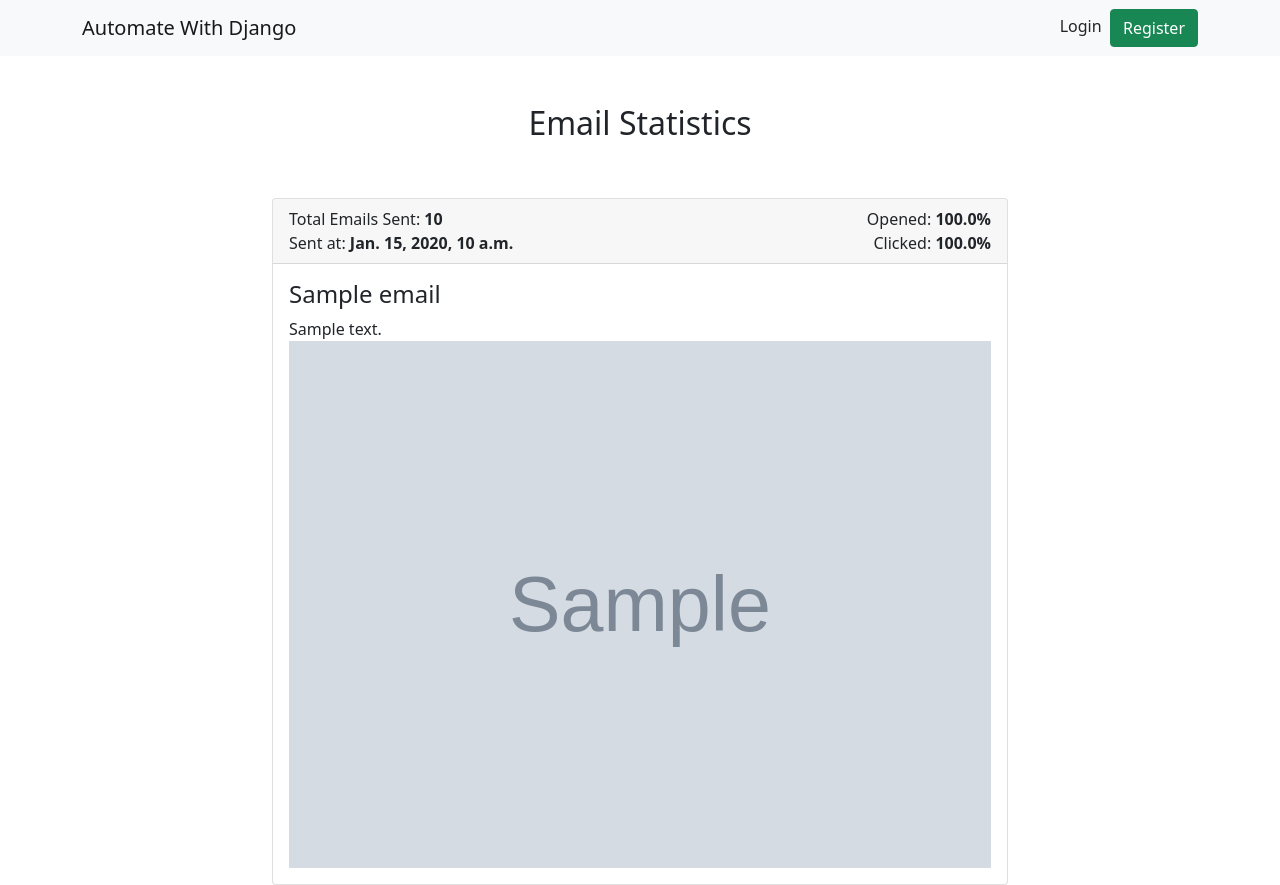
After one commit to DaviBogo/Django-Automations, a Django app: page /emails/track/stats/1 in a window 1280 px wide. The commit adds this page. Run offline with Django 5.2, Linux system fonts and the light colour scheme; tables that the repository leaves empty hold one stand-in row (values such as "Sample post"); grey boxes marked "Sample" are stand-in pictures; parts of the project's set-up code (start-up, migrations or seed data) failed here and were passed over; some libraries are stand-ins or nearby versions.

Commit message:
Adiciona tracking de emails

```diff
--- a/emails/models.py
+++ b/emails/models.py
@@ -7,6 +7,10 @@ class List(models.Model):
 
     def __str__(self) -> str:
         return self.email_list
+
+    def count_emails(self):
+        count = Subscriber.objects.filter(email_list=self).count()
+        return count
 
 
 class Subscriber(models.Model):
@@ -26,3 +30,43 @@ class Email(models.Model):
 
     def __str__(self) -> str:
         return self.subject
+
+
+    def open_rate(self):
+        total_sent = self.email_list.count_emails()
+        opened_count = EmailTracking.objects.filter(email=self, opened_at__isnull=False).count()
+
+        open_rate = (opened_count/total_sent) * 100 if total_sent > 0 else 0
+        return round(open_rate, 2)
+
+
+    def click_rate(self):
+        total_sent = self.email_list.count_emails()
+        opened_count = EmailTracking.objects.filter(email=self, opened_at__isnull=False).count()
+
+        if opened_count > 0:
+            click_count = EmailTracking.objects.filter(email=self, clicked_at__isnull=False).count()
+
+            click_rate = (click_count / opened_count) * 100 if total_sent > 0 else 0
+        else:
+            click_rate = 0
+        return round(click_rate, 2)
+
+
+class EmailTracking(models.Model):
+    email = models.ForeignKey(Email, on_delete=models.CASCADE, null=True, blank=True)
+    subscriber = models.ForeignKey(Subscriber, on_delete=models.CASCADE, null=True, blank=True)
+    unique_id = models.CharField(max_length=255, unique=True)
+    opened_at = models.DateTimeField(null=True, blank=True)
+    clicked_at = models.DateTimeField(null=True, blank=True)
+
+    def __str__(self) -> str:
+        return self.email.subject
+
+
+class Sent(models.Model):
+    email = models.ForeignKey(Email, on_delete=models.CASCADE, null=True, blank=True)
+    total_sent = models.IntegerField()
+
+    def __str__(self) -> str:
+        return str(self.email) + ' - ' + str(self.total_sent) + ' emails sent '
--- a/emails/tasks.py
+++ b/emails/tasks.py
@@ -3,6 +3,6 @@ from dataentry.utils import send_email_notification
 
 
 @app.task
-def send_email_task(mail_subject, message, to_email, attachment):
-    send_email_notification(mail_subject, message, to_email, attachment)
+def send_email_task(mail_subject, message, to_email, attachment, email_id):
+    send_email_notification(mail_subject, message, to_email, attachment, email_id)
     return 'Email sending task executed successfully.'
--- a/emails/urls.py
+++ b/emails/urls.py
@@ -3,5 +3,9 @@ from . import views
 
 
 urlpatterns = [
-    path('send-email', views.send_email, name='send_email')
+    path('send-email', views.send_email, name='send_email'),
+    path('track/click/<unique_id>/', views.track_click, name='track_click'),
+    path('track/open/<unique_id>/', views.track_open, name='track_open'),
+    path('track/dashboard/', views.track_dashboard, name='track_dashboard'),
+    path('track/stats/<int:pk>', views.track_stats, name='track_stats'),
 ]
--- a/emails/views.py
+++ b/emails/views.py
@@ -1,38 +1,91 @@
-from django.shortcuts import render, redirect
+from django.shortcuts import render, redirect, get_object_or_404
 from .forms import EmailForm
 from django.contrib import messages
 from .tasks import send_email_task
-from .models import Subscriber
+from .models import Subscriber, Email, Sent, EmailTracking
+from django.db.models import Sum
+from django.utils import timezone
+from django.http import HttpResponse, HttpResponseRedirect
 
 
 def send_email(request):
     if request.method == 'POST':
         email_form = EmailForm(request.POST, request.FILES)
         if email_form.is_valid():
-            email_form = email_form.save()
+            email = email_form.save()
 
             mail_subject = request.POST.get('subject')
             message = request.POST.get('body')
             email_list = request.POST.get('email_list')
 
-            email_list = email_form.email_list
+            email_list = email.email_list
 
             subscribers = Subscriber.objects.filter(email_list=email_list)
 
             to_email = [email.email_address for email in subscribers]
 
-            if email_form.attachment:
-                attachment = email_form.attachment.path
+            if email.attachment:
+                attachment = email.attachment.path
             else:
                 attachment = None
 
-            send_email_task.delay(mail_subject, message, to_email, attachment)
+            email_id = email.id
+
+            send_email_task.delay(mail_subject, message, to_email, attachment, email_id)
 
             messages.success(request, 'Email sent successfully!')
             return redirect('send_email')
     else:
-        email_form = EmailForm()
+        email = EmailForm()
         context = {
-            'email_form': email_form,
+            'email_form': email,
         }
         return render(request, 'emails/send-email.html', context)
+
+
+def track_click(request, unique_id):
+    try:
+        email_tracking = EmailTracking.objects.get(unique_id=unique_id)
+        url = request.GET.get('url')
+
+        if not email_tracking.clicked_at:
+            email_tracking.clicked_at = timezone.now()
+            email_tracking.save()
+            return HttpResponseRedirect(url)
+        else:
+            return HttpResponseRedirect(url)
+    except Exception:
+        return HttpResponse('Email tracking record not found!')
+
+
+def track_open(request, unique_id):
+    try:
+        email_tracking = EmailTracking.objects.get(unique_id=unique_id)
+        if not email_tracking.opened_at:
+            email_tracking.opened_at = timezone.now()
+            email_tracking.save()
+            return HttpResponse('Email opened successfully!')
+        else:
+            return HttpResponse('Email already opened.')
+    except Exception:
+        return HttpResponse('Email tracking record not found!')
+
+
+
+def track_dashboard(request):
+    emails = Email.objects.all().annotate(total_sent=Sum('sent__total_sent')).order_by('-sent_at')
+
+    context = {
+        'emails': emails,
+    }
+    return render(request, 'emails/track-dashboard.html', context)
+
+
+def track_stats(request, pk):
+    email = get_object_or_404(Email, pk=pk)
+    sent = Sent.objects.get(email=email)
+    context = {
+        'email': email,
+        'total_sent': sent.total_sent
+    }
+    return render(request, 'emails/track-stats.html', context)
--- /dev/null
+++ b/templates/emails/track-stats.html
@@ -0,0 +1,42 @@
+{% extends 'base.html' %}
+
+{% block content %}
+
+<div class="container">
+    <h2 class="text-center p-5">Email Statistics</h2>
+    <div class="row">
+        <div class="col-md-8 mx-auto">
+            <div class="card">
+                <div class="card-header">
+                  <div class="row">
+                    <div class="col md-6">
+                        Total Emails Sent: <b>{{ total_sent }}</b> <br>
+                        Sent at: <b>{{ email.sent_at }}</b>
+                    </div>
+                    <div class="col md-6 text-end">
+                        Opened: <b>{{ email.open_rate }}%</b> <br>
+                        Clicked: <b>{{ email.click_rate }}%</b>
+                    </div>
+                  </div>
+                </div>
+                <div class="card-body">
+                  <h4>{{ email.subject }}</h4>
+                  <div class="mail-body">
+                    {{ email.body | safe }}
+                  </div>
+                  {% if email.attachment %}
+                    <div class="attachment">
+                        <img src="{{ email.attachment.url }}" alt="Email attachment" width="100%">
+                    </div>
+                  {% else %}
+                    <div class="no-attachment">
+                        <p>No attachment</p>
+                    </div>
+                  {% endif %}
+                </div>
+              </div>
+        </div>
+    </div>
+</div>
+
+{% endblock %}
--- a/templates/home.html
+++ b/templates/home.html
@@ -50,7 +50,7 @@
         <div class="row pt-5">
             <!-- Email Tracking -->
             <div class="col-md-4">
-                <a href="#" class="text-decoration-none text-dark">
+                <a href="{% url 'track_dashboard' %}" class="text-decoration-none text-dark">
                     <div class="card alert-warning shadow">
                         <div class="card-header">
                         <h4>Email Tracking</h4>
@@ -100,7 +100,7 @@
 
             <div style="display: flex; justify-content: center;">
                 <a href="{% url 'login' %}" class="btn btn-primary">LOGIN</a>
-                &nbsp;<a href="{% url 'register' %}" class="btn btn-success">LOGIN</a>
+                &nbsp;<a href="{% url 'register' %}" class="btn btn-success">REGISTER</a>
             </div>
         </div>
         {% endif %}
```
Also changed, not shown: awd_main/settings.py (+16 -6 lines), dataentry/tasks.py (+4 -4 lines), dataentry/utils.py (+46 -6 lines), emails/admin.py (+7 -2 lines), templates/emails/track-dashboard.html (added, +36 -0 lines), emails/migrations/0005_emailtracking.py (added), emails/migrations/0006_sent.py (added), emails/migrations/0007_sent_total_sent.py (added), media/email_attachments/Captura_de_tela_2024-03-08_130309.png (added), 1 other file.
